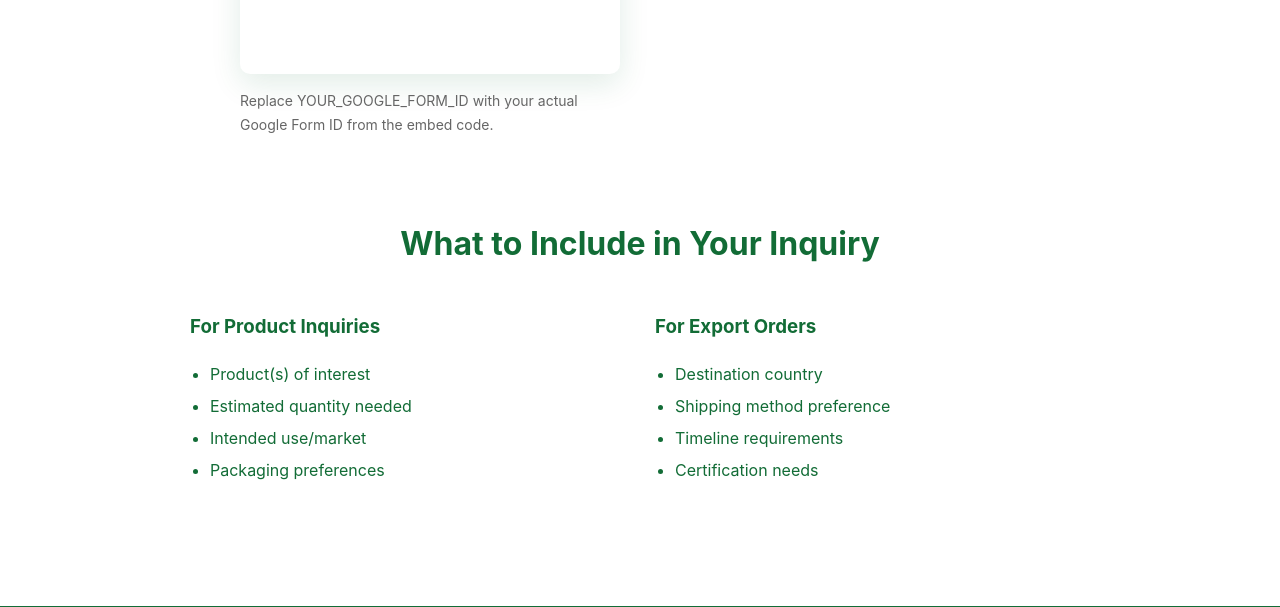
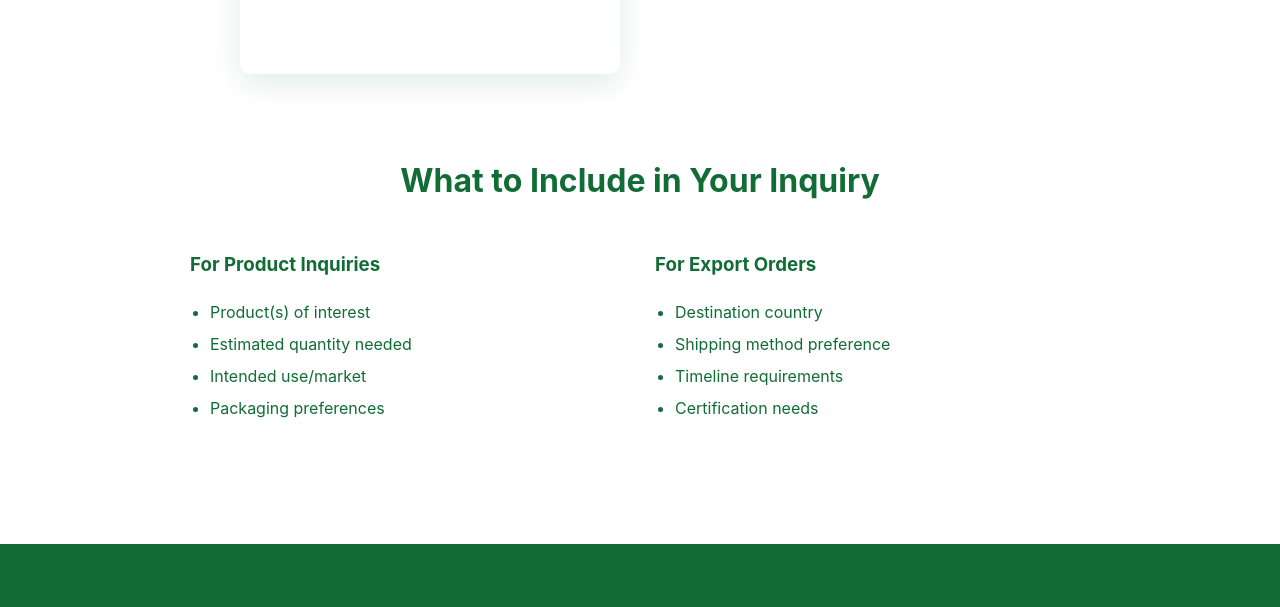
Before and after one commit to SKSwarnkar/Organiya, a plain HTML site: page contact.html in a window 1280 px wide. Shown: the part 1679-2286 px from the top of the page. Drawn offline with Linux system fonts and the light colour scheme; grey boxes are pictures that could not be loaded.

Commit message:
Remove Google Form ID replacement instructions
Removed instructions for replacing Google Form ID.

```diff
--- a/contact.html
+++ b/contact.html
@@ -59,9 +59,6 @@
           <div class="google-form-wrapper" style="width: 100%; min-height: 820px; border-radius: 10px; overflow: hidden; box-shadow: 0 10px 30px rgba(18, 108, 54, 0.12);">
             <iframe src="https://docs.google.com/forms/d/e/1FAIpQLSf9cLs_Wuuq_ff4gbZ7aZtw7MRCO38Oau9OlABae2vtPp1Nhg/viewform?embedded=true" width="100%" height="900" frameborder="0" marginheight="0" marginwidth="0" title="Organiya Contact Form">Loading…</iframe>
           </div>
-          <p style="font-size: 14px; color: #666; margin-top: 15px;">
-            Replace <code>YOUR_GOOGLE_FORM_ID</code> with your actual Google Form ID from the embed code.
-          </p>
         </div>
 
         <!-- Contact Information -->
```
